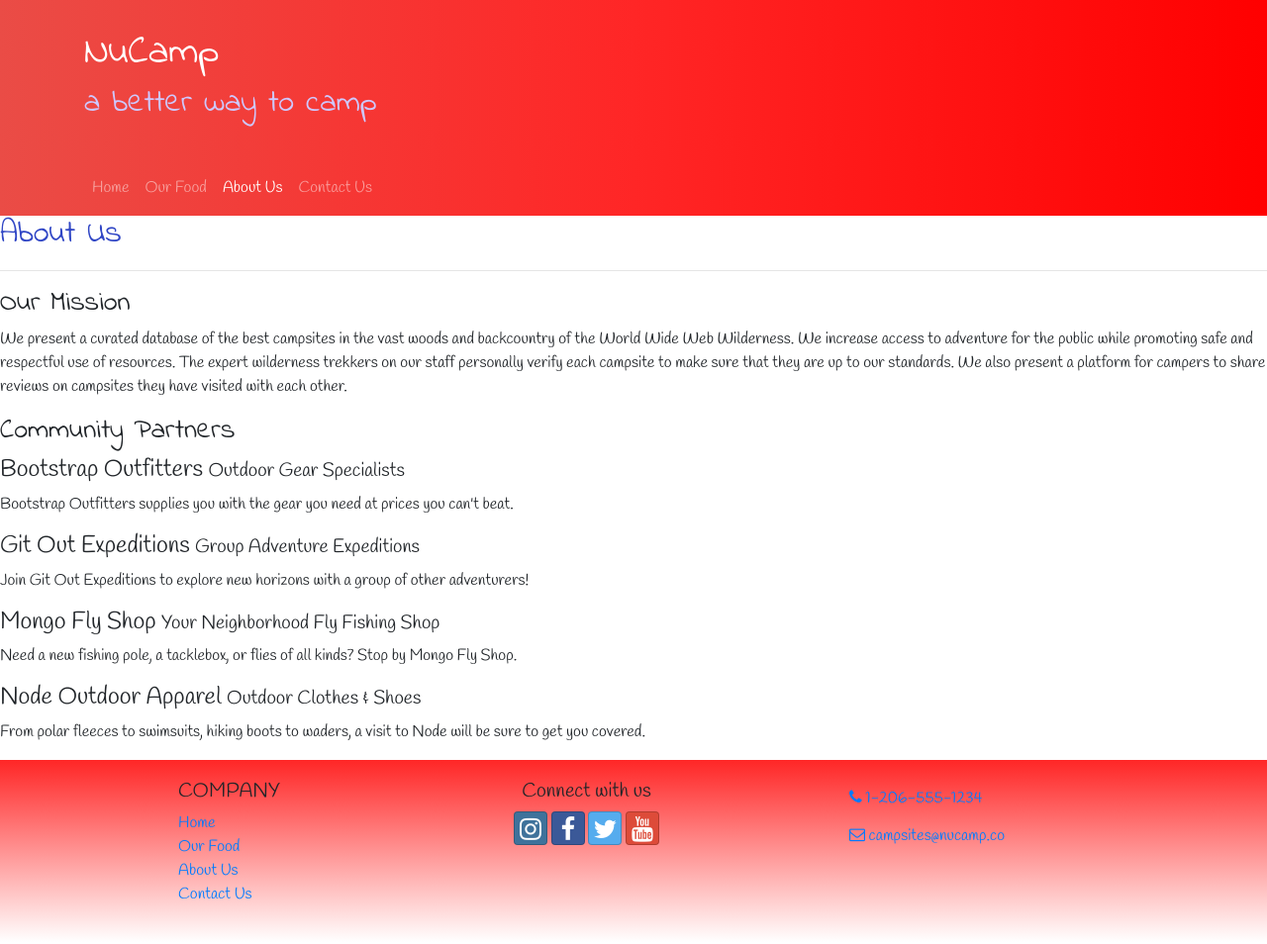
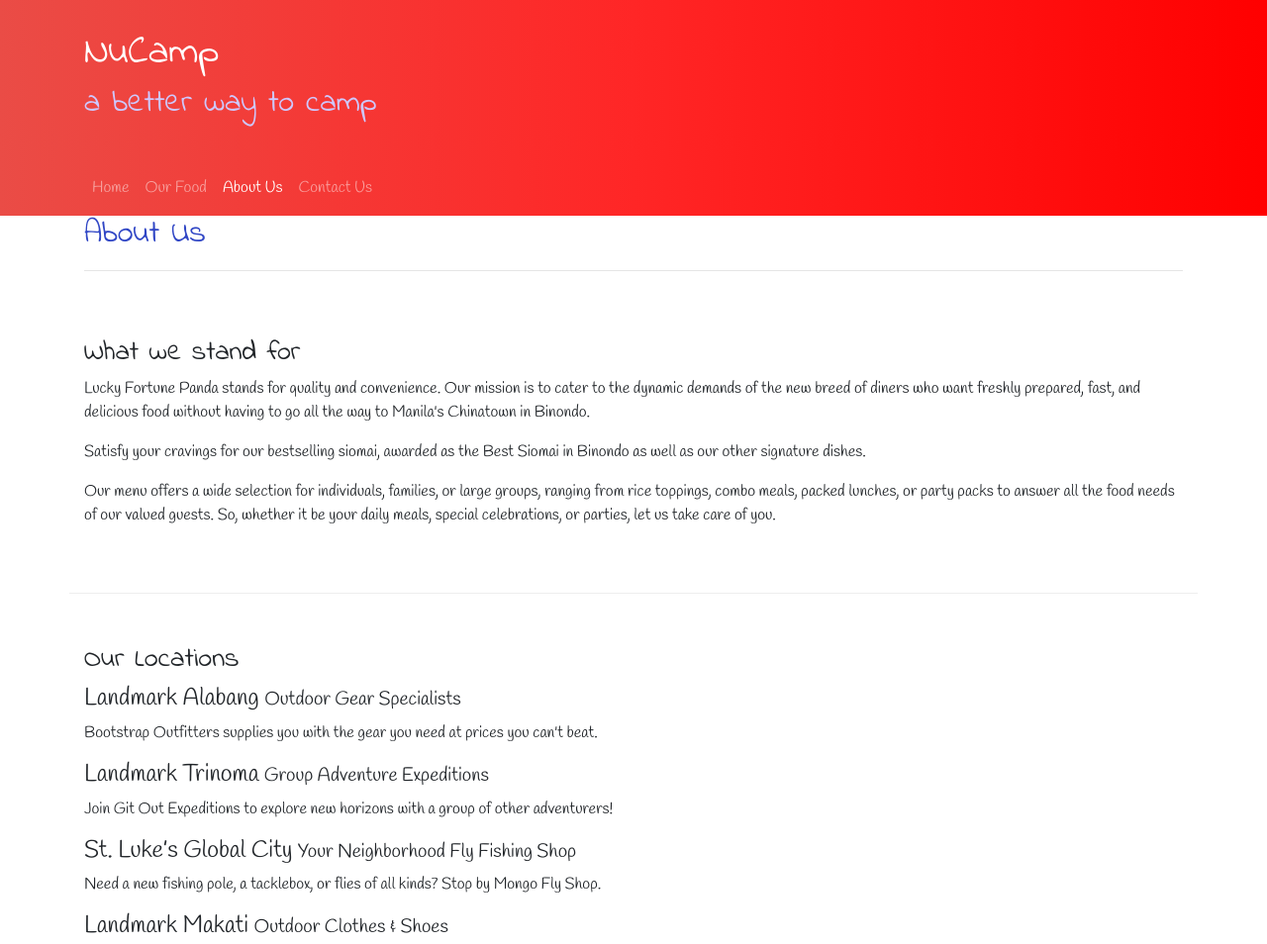
Before and after one commit to rachedev/git-pandaproject, a website: page aboutus.html in a window 1280 px wide. Shown: the top 954 px of the page at 99% size. Drawn offline with nearby package versions, Linux system fonts and the light colour scheme.

Commit message:
into week3

```diff
--- a/aboutus.html
+++ b/aboutus.html
@@ -47,32 +47,34 @@
         </div>
     </nav>
 
-    <div>
-        <div>
-            <div>
+    <div class="container">
+        <div class="row">
+            <div class="col">
                <h2>About Us</h2>
                <hr />
             </div>
         </div>
 
-        <div>
-            <div>
-                <h3>Our Mission</h3>
-                <p>We present a curated database of the best campsites in the vast woods and backcountry of the World Wide Web Wilderness. We increase access to adventure for the public while promoting safe and respectful use of resources. The expert wilderness trekkers on our staff personally verify each campsite to make sure that they are up to our standards. We also present a platform for campers to share reviews on campsites they have visited with each other.</p>
+        <div class="row row-content">
+            <div class="col">
+                <h3>What we stand for</h3>
+                <p>Lucky Fortune Panda stands for quality and convenience. Our mission is to cater to the dynamic demands of the new breed of diners who want freshly prepared, fast, and delicious food without having to go all the way to Manila's Chinatown in Binondo.</p>
+                <p>Satisfy your cravings for our bestselling siomai, awarded as the Best Siomai in Binondo as well as our other signature dishes.</p>
+                <p>Our menu offers a wide selection for individuals, families, or large groups, ranging from rice toppings, combo meals, packed lunches, or party packs to answer all the food needs of our valued guests. So, whether it be your daily meals, special celebrations, or parties, let us take care of you.</p>
             </div>
         </div>
 
-        <div>
-            <div>
-                <h3>Community Partners</h3>
-                <h4>Bootstrap Outfitters <small>Outdoor Gear Specialists</small></h4>
-                <p>Bootstrap Outfitters supplies you with the gear you need at prices you can't beat.</p>
-                <h4>Git Out Expeditions <small>Group Adventure Expeditions</small></h4>
-                <p>Join Git Out Expeditions to explore new horizons with a group of other adventurers!</p>
-                <h4>Mongo Fly Shop <small>Your Neighborhood Fly Fishing Shop</small></h4>
-                <p>Need a new fishing pole, a tacklebox, or flies of all kinds? Stop by Mongo Fly Shop.</p>
-                <h4>Node Outdoor Apparel <small>Outdoor Clothes & Shoes</small></h4>
-                <p>From polar fleeces to swimsuits, hiking boots to waders, a visit to Node will be sure to get you covered.</p>
+        <div class="row row-content">
+            <div class="col">
+                <h3>Our Locations</h3>
+                <h4>Landmark Alabang <small>Outdoor Gear Specialists</small></h4>
+                <p class="d-none d-sm-block">Bootstrap Outfitters supplies you with the gear you need at prices you can't beat.</p>
+                <h4>Landmark Trinoma <small>Group Adventure Expeditions</small></h4>
+                <p class="d-none d-sm-block">Join Git Out Expeditions to explore new horizons with a group of other adventurers!</p>
+                <h4>St. Luke’s Global City <small>Your Neighborhood Fly Fishing Shop</small></h4>
+                <p class="d-none d-sm-block">Need a new fishing pole, a tacklebox, or flies of all kinds? Stop by Mongo Fly Shop.</p>
+                <h4>Landmark Makati <small>Outdoor Clothes & Shoes</small></h4>
+                <p class="d-none d-sm-block">From polar fleeces to swimsuits, hiking boots to waders, a visit to Node will be sure to get you covered.</p>
             </div>
         </div>
     </div>
```
Also changed, not shown: index.html (+2 -2 lines).
